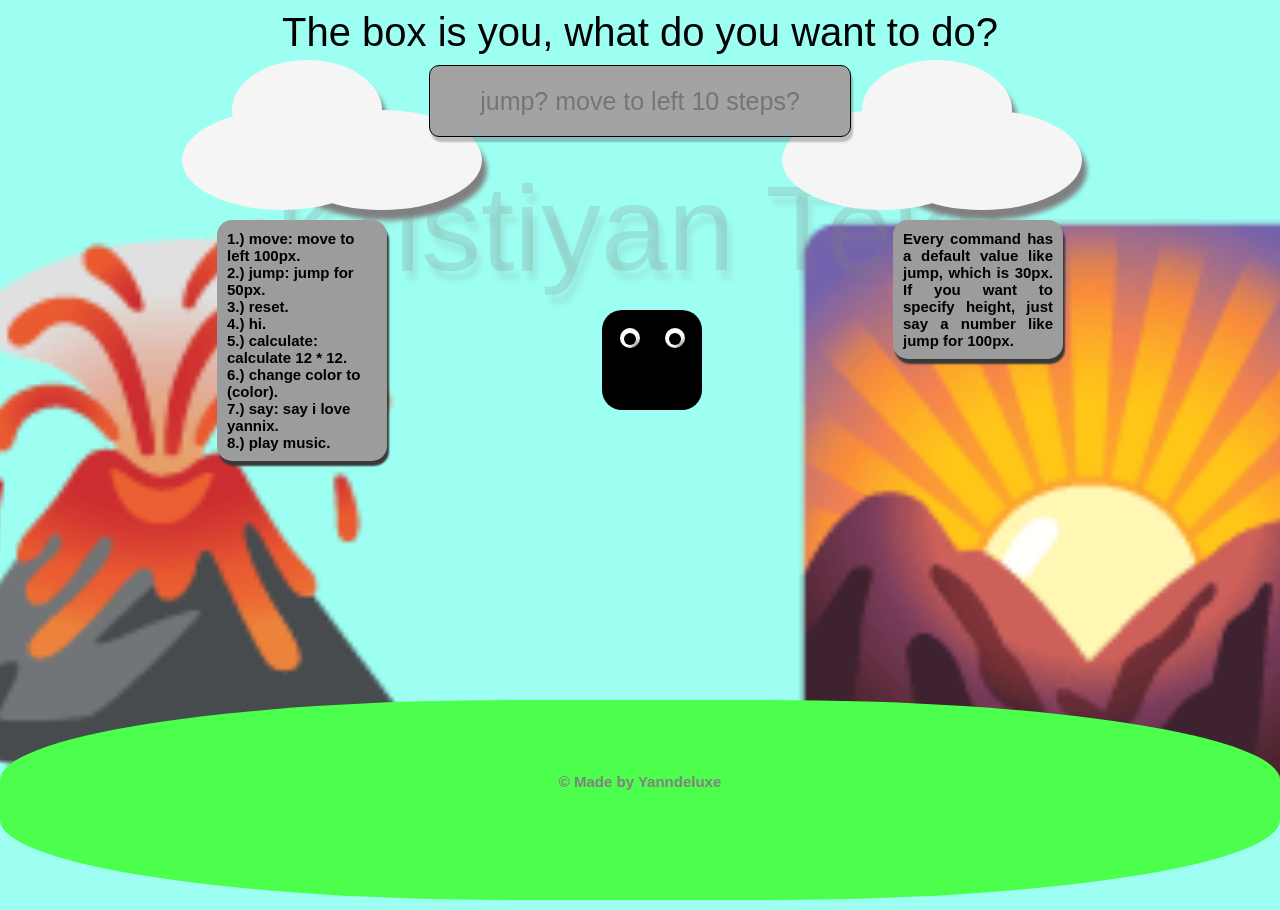
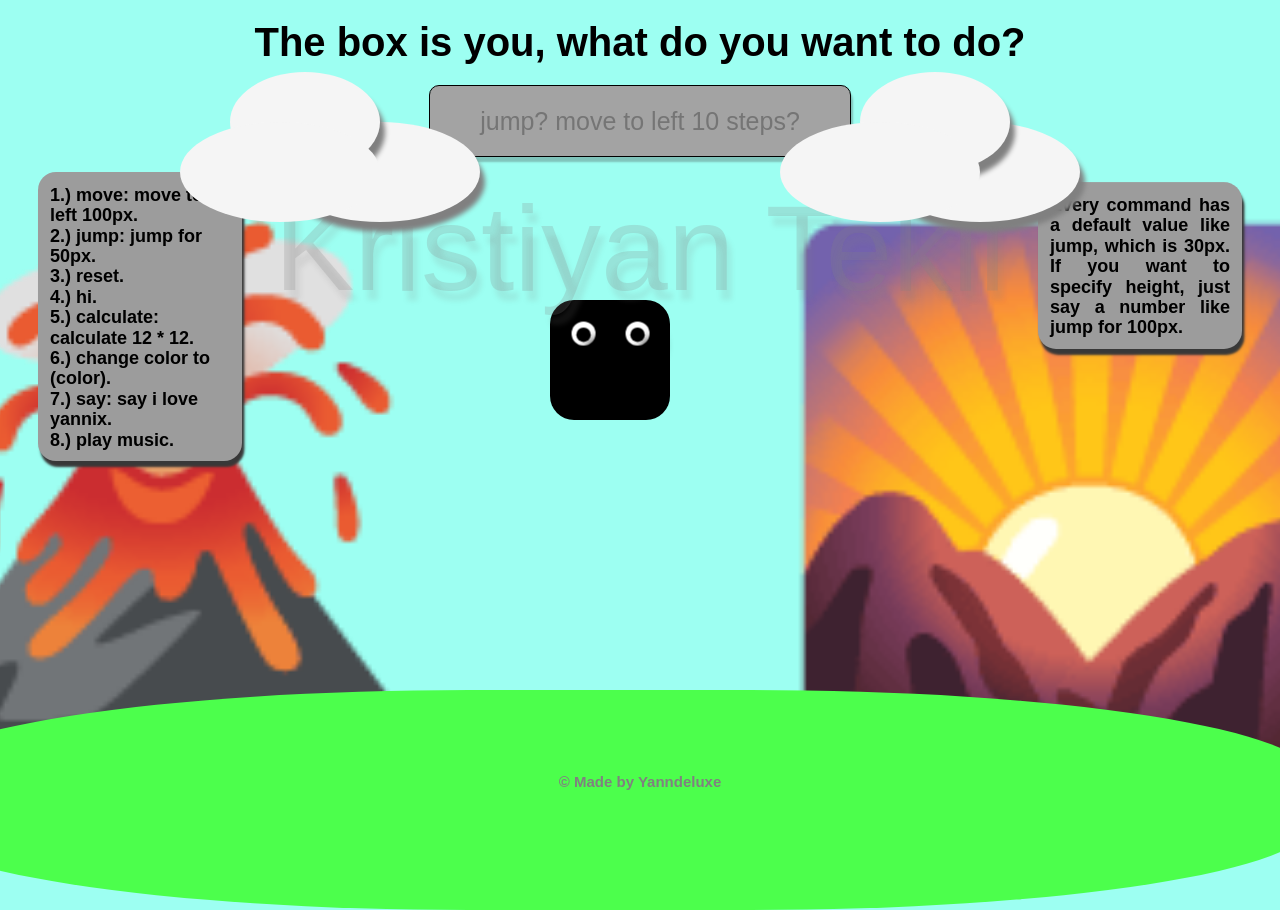
Before and after one commit to deluxuriousyann-cloud/Simulator-Beta, a plain HTML site: page index.html in a window 1280 px wide. Shown: the top 910 px of the page. Drawn offline with Linux system fonts and the light colour scheme.

Commit message:
Update network.css

```diff
--- a/network.css
+++ b/network.css
@@ -44,8 +44,8 @@
     box-shadow: 2px 5px 2px rgb(56, 56, 56);
 }
 
-.instrucion {
-    text-shadow: 2px 4px 2px rgb(224, 224, 224);
+.instruction {
+    font-weight: bolder;
     font-size: 40px;
     margin: 20px;
     font-family: sans-serif;
@@ -363,7 +363,7 @@ body {
     box-shadow: 5px 10px 5px grey;
     left: 0px;
     top: 100px;
-    z-index: -1;
+    z-index: -10;
 }
 
 .ground {
@@ -379,3 +379,266 @@ body {
     height: 200px;
     border-radius: 40%;
 }
+
+.cloudsAnim {
+    animation: cloudsMove 10s ease-out infinite;
+}
+
+@keyframes cloudsMove {
+    0% {
+        transform: translate(0, 0);
+    }
+    50% {
+        transform: translate(30px, 5px);
+    }
+    100% {
+        transform: translate(0, 0);
+    }
+}
+
+@media (max-width: 600px) {
+    body {
+        overflow: hidden;
+    }
+    .mainContent {
+        width: 100%;
+    }
+    .ground {
+        align-items: center;
+        justify-content: center;
+        left: -20px;
+        bottom: -100px;
+    }
+    .allInput {
+        left: -20px;
+        scale: calc(70%);
+        margin-top: -150px;
+    }
+    .importantInfo {
+        right: -10px;
+        scale: calc(70%);
+        margin-top: -135px;
+    }
+    .player {
+        scale: calc(70%);
+        left: 250px;
+    }
+    .mountain {
+        scale: calc(70%);
+        bottom: 150px;
+    }
+    .instruction {
+        scale: calc(70%);
+        margin-bottom: -30px;
+        margin-top: -20px;
+
+    }
+    .clouds {
+        scale: calc(60%);
+        left: 10px;
+    }
+    .watermark {
+        scale: calc(70%);
+    }
+    .userInput {
+        scale: 70%;
+    }
+}
+
+@media (min-width: 601px) {
+    body {
+        overflow: hidden;
+    }
+    .mainContent {
+        width: 100%;
+    }
+    .ground {
+        align-items: center;
+        justify-content: center;
+        left: -20px;
+        bottom: -100px;
+    }
+    .allInput {
+        left: -30px;
+        scale: calc(75%);
+        margin-top: -150px;
+    }
+    .importantInfo {
+        right: -20px;
+        scale: calc(75%);
+        margin-top: -135px;
+    }
+    .player {
+        scale: calc(75%);
+        left: 250.5px;
+    }
+    .mountain {
+        scale: calc(70%);
+        bottom: 150px;
+    }
+    .instruction {
+        scale: calc(75%);
+        margin-bottom: -30px;
+        margin-top: -20px;
+
+    }
+    .clouds {
+        scale: calc(65%);
+        left: 10px;
+    }
+    .watermark {
+        scale: calc(75%);
+    }
+    .userInput {
+        scale: 70%;
+    }
+}
+
+@media (min-width: 768px) {
+    body {
+        overflow: hidden;
+    }
+    .mainContent {
+        width: 100%;
+    }
+    .ground {
+        align-items: center;
+        justify-content: center;
+        left: -20px;
+        bottom: -100px;
+    }
+    .allInput {
+        left: -20px;
+        scale: calc(80%);
+        margin-top: -150px;
+    }
+    .importantInfo {
+        right: 40px;
+        scale: calc(80%);
+        margin-top: -135px;
+    }
+    .player {
+        scale: calc(80%);
+        left: 335.5px;
+    }
+    .mountain {
+        scale: calc(70%);
+        bottom: 150px;
+    }
+    .instruction {
+        scale: calc(80%);
+        margin-bottom: -30px;
+        margin-top: -20px;
+
+    }
+    .clouds {
+        scale: calc(70%);
+        left: 10px;
+    }
+    .watermark {
+        scale: calc(80%);
+    }
+    .userInput {
+        scale: 80%;
+    }
+}
+
+@media (min-width: 992px) {
+    body {
+        overflow: hidden;
+    }
+    .mainContent {
+        width: 100%;
+    }
+    .ground {
+        align-items: center;
+        justify-content: center;
+        left: -30px;
+        bottom: -50px;
+    }
+    .allInput {
+        left: 10px;
+        scale: calc(90%);
+        margin-top: -75px;
+    }
+    .importantInfo {
+        right: 80px;
+        scale: calc(90%);
+        margin-top: -75px;
+    }
+    .player {
+        scale: calc(90%);
+        left: 446px;
+    }
+    .mountain {
+        scale: calc(90%);
+        bottom: 300px;
+    }
+    .instruction {
+        scale: calc(90%);
+        margin-bottom: -10px;
+        margin-top: 0px;
+
+    }
+    .clouds {
+        scale: calc(80%);
+        left: 10px;
+    }
+    .watermark {
+        scale: calc(90%);
+    }
+    .userInput {
+        scale: 90%;
+    }
+}
+
+@media (min-width: 1200px) {
+    body {
+        overflow: hidden;
+    }
+    .mainContent {
+        width: 100%;
+    }
+    .ground {
+        align-items: center;
+        justify-content: center;
+        bottom: -100px;
+        scale: calc(110%);
+    }
+    .allInput {
+        left: 40px;
+        scale: calc(120%);
+        margin-top: -20px;
+    }
+    .importantInfo {
+        right: 40px;
+        scale: calc(120%);
+        margin-top: -20px;
+    }
+    .player {
+        scale: calc(120%);
+        left: 550px;
+    }
+    .mountain {
+        scale: calc(100%);
+        bottom: 250px;
+    }
+    .instruction {
+        scale: calc(100%);
+        margin-bottom: 10px;
+        margin-top: 10px;
+
+    }
+    .clouds {
+        scale: calc(100%);
+        margin-left: -400px;
+        margin-top: -150px;
+        z-index: -10;
+    }
+    .watermark {
+        scale: calc(100%);
+    }
+    .userInput {
+        scale: 100%;
+    }
+}
```
